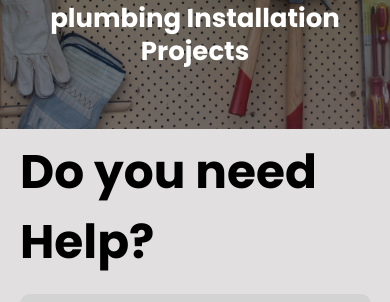
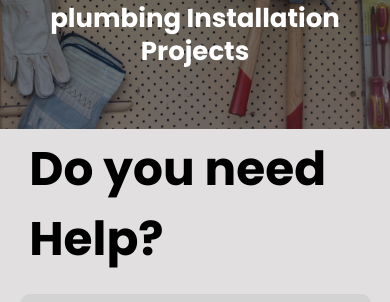
Before and after one commit to apuelloc0/landingPageJesus2, a React (Vite) app: page / in a window 390 px wide. Shown: the part 1520-1822 px from the top of the page. Built offline with nearby package versions, Linux system fonts and the light colour scheme.

Commit message:
five commit

```diff
--- a/src/components/Help.css
+++ b/src/components/Help.css
@@ -81,7 +81,8 @@
 
     .Need-Help h2 {
         font-size: 47px;
-        margin: 30px 0 15px 20px;
+        /* margin: 30px 0 15px 20px; */
+        width: 85%;
     }
 
 
--- a/src/components/Information.css
+++ b/src/components/Information.css
@@ -95,12 +95,12 @@
     }
 
     .Information img:nth-child(1) {
-        width: 172px;
+        width: 45%;
         height: 227px;
     }
 
     .Information img:nth-child(2) {
-        width: 172px;
+        width: 45%;
         height: 227px;
     }
 }
```
